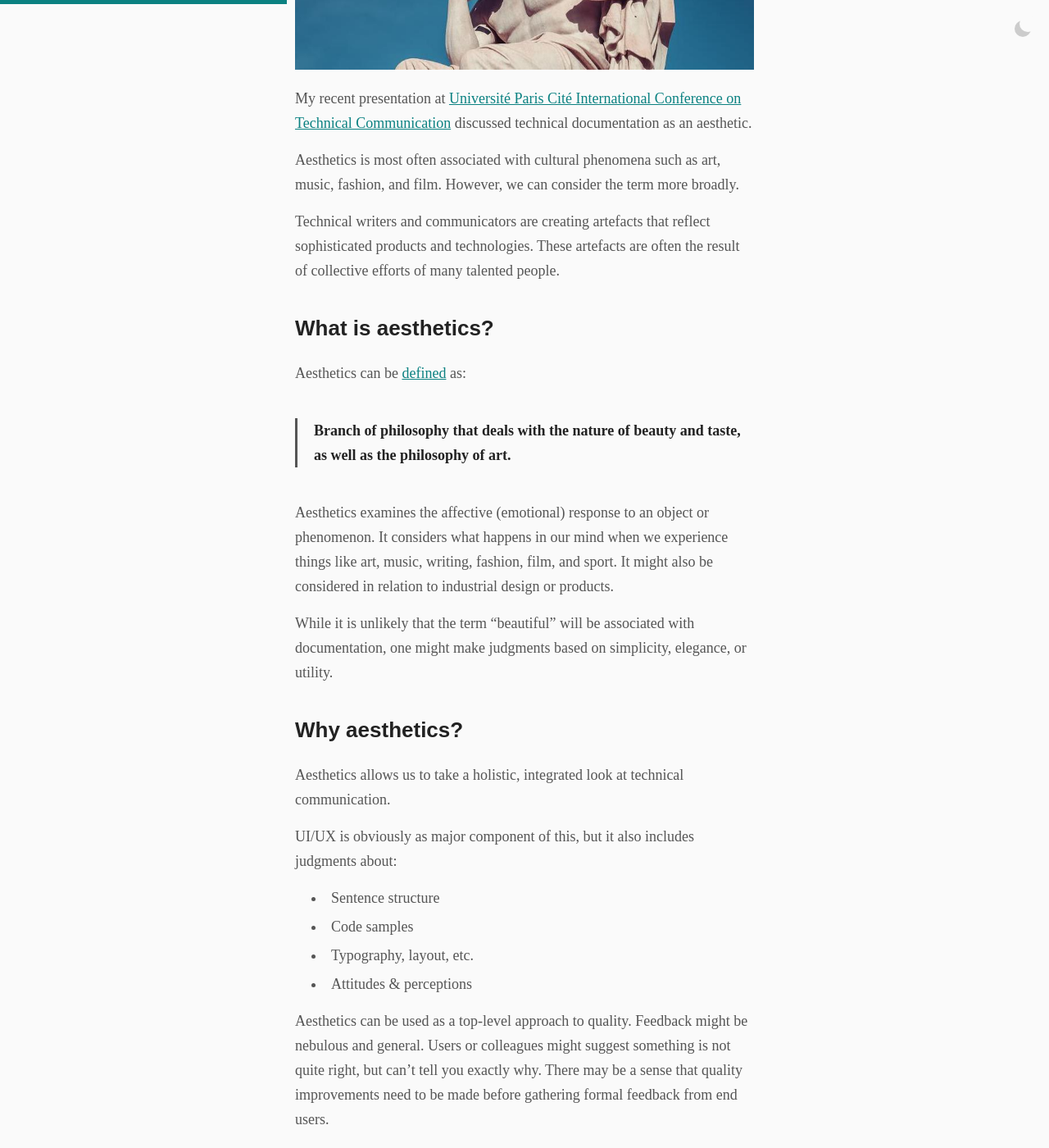
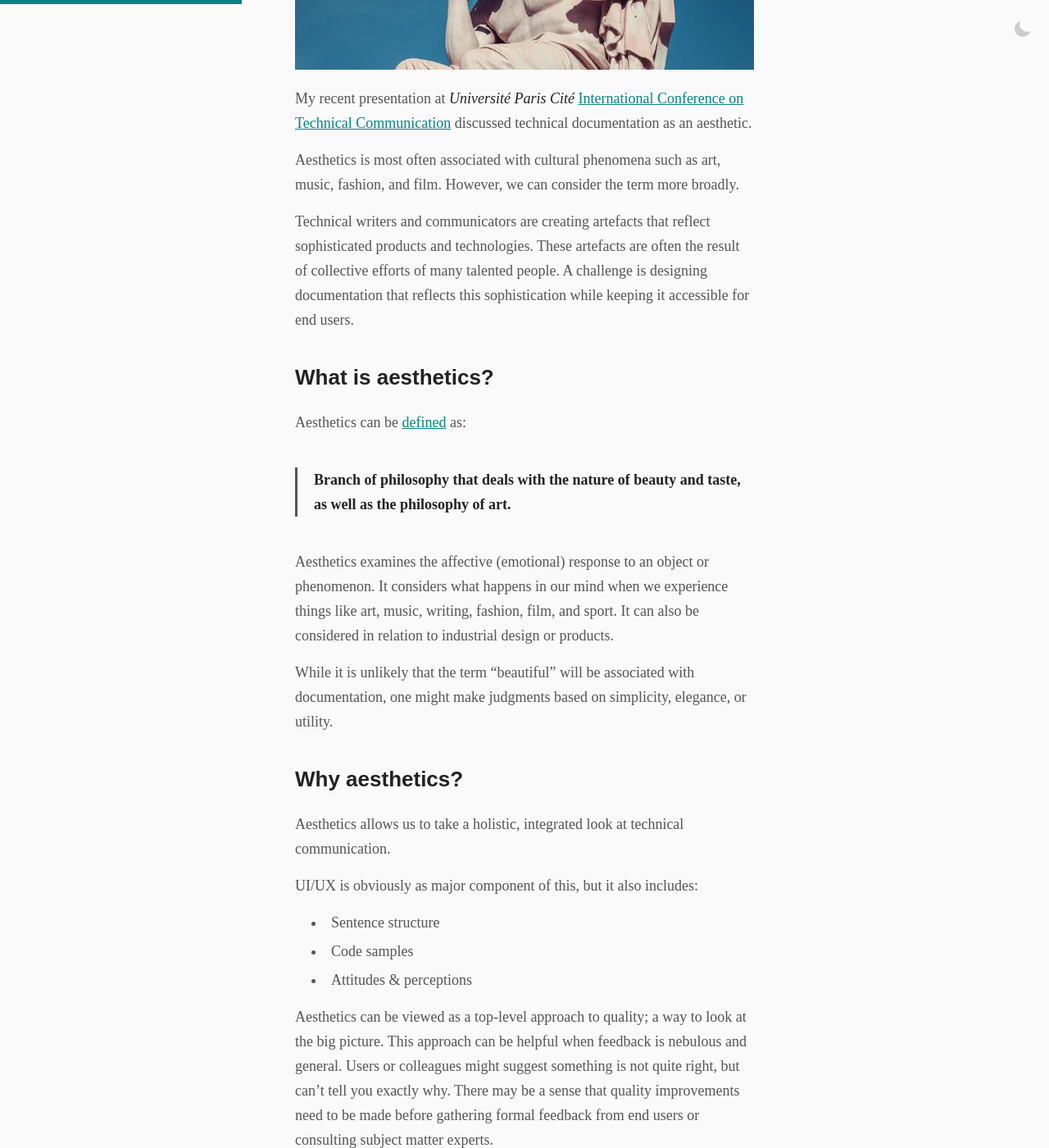
Before and after one commit to craigmateo/palabra, a Jekyll site: the page built from _posts/2023-02-03-aesthetics.md, in a window 1280 px wide and 1400 px high, scrolled down 578 px. Shown: the whole window at 82% size. Built offline with Jekyll 4.4.1, drawn with Linux system fonts in a browser that asks for light colours; some web fonts are replaced; comment, search, counter and statistics services are not loaded; some of the changed text lies outside the part shown.

Commit message:
updating tags

```diff
--- a/_posts/2023-02-03-aesthetics.md
+++ b/_posts/2023-02-03-aesthetics.md
@@ -2,18 +2,18 @@
 author: craig
 title: "The aesthetics of technical documentation"
 category: technical-writing
-tags: api-documentation docs-as-code
+tags: api-documentation docs-as-code communication
 ---
 
 <figure class="aligncenter">
 	<img src="/assets/images/contemplation.jpg" width="800" height="300" alt="aesthetics of documentation" />
 </figure>
 
-My recent presentation at <a href="https://comtechp7.hypotheses.org/1174" target="_blank">Université Paris Cité International Conference on Technical Communication</a> discussed technical documentation as an aesthetic.
+My recent presentation at *Université Paris Cité* <a href="https://comtechp7.hypotheses.org/1174" target="_blank">International Conference on Technical Communication</a> discussed technical documentation as an aesthetic.
 
 Aesthetics is most often associated with cultural phenomena such as art, music, fashion, and film. However, we can consider the term more broadly.
 
-Technical writers and communicators are creating artefacts that reflect sophisticated products and technologies. These artefacts are often the result of collective efforts of many talented people.
+Technical writers and communicators are creating artefacts that reflect sophisticated products and technologies. These artefacts are often the result of collective efforts of many talented people. A challenge is designing documentation that reflects this sophistication while keeping it accessible for end users.
 
 <!--more-->
 ## What is aesthetics?
@@ -22,7 +22,7 @@
 
 > Branch of philosophy that deals with the nature of beauty and taste, as well as the philosophy of art.
 
-Aesthetics examines the affective (emotional) response to an object or phenomenon. It considers what happens in our mind when we experience things like art, music, writing, fashion, film, and sport. It might also be considered in relation to industrial design or products.
+Aesthetics examines the affective (emotional) response to an object or phenomenon. It considers what happens in our mind when we experience things like art, music, writing, fashion, film, and sport. It can also be considered in relation to industrial design or products.
 
 While it is unlikely that the term "beautiful" will be associated with documentation, one might make judgments based on simplicity, elegance, or utility.
 
@@ -30,19 +30,20 @@
 
 Aesthetics allows us to take a holistic, integrated look at technical communication.
 
-UI/UX is obviously as major component of this, but it also includes judgments about:
+UI/UX is obviously as major component of this, but it also includes:
 
 - Sentence structure
 - Code samples
-- Typography, layout, etc.
 - Attitudes & perceptions
 
-Aesthetics can be used as a top-level approach to quality. Feedback might be nebulous and general. Users or colleagues might suggest something is not quite right, but can’t tell you exactly why. There may be a sense that quality improvements need to be made before gathering formal feedback from end users.
+Aesthetics can be viewed as a top-level approach to quality; a way to look at the big picture. This approach can be helpful when feedback is nebulous and general. Users or colleagues might suggest something is not quite right, but can’t tell you exactly why. There may be a sense that quality improvements need to be made before gathering formal feedback from end users or consulting subject matter experts.
 
 ## Attitudes & Perceptions
 
 Part of a holistic approach is managing how stakeholders perceive documentation efforts. Battling perceptions is something technical writers often have to deal with.
 
+Gathering organizational and product knowledge into a clear, coherent story is a big task requiring skill sets that run against common industry paradigms (e.g., siloed workflows and specializations). The knowledge and time it takes to create quality written or multimedia content is often underestimated.
+
 By establishing some standards and protocols for how organizations engage with technical writers, documentation can be seen as:
 
 > the integration of technology, language, and design; a way to delight users and showcase organizational talent and innovation.
--- /dev/null
+++ b/_tag/technical-writing.html
@@ -0,0 +1,3 @@
+---
+tag: technical-writing
+---
```
Also changed, not shown: Gemfile.lock.
